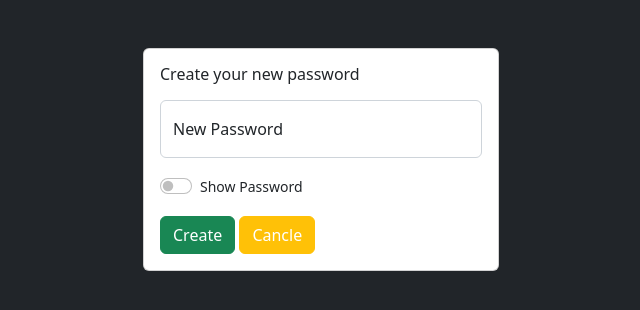
After one commit to Taufik-H/cinamon, a Flask app: page /fpform in a window 1280 px wide. The commit adds this page. Shown: the top 310 px of the page, without its empty margins (319-959 px from the left). Run offline with Flask 2, Linux system fonts and the light colour scheme; some libraries are stand-ins or nearby versions.

Commit message:
forrgpt password page

```diff
--- a/app/auth.py
+++ b/app/auth.py
@@ -58,6 +58,40 @@ def login():
         return redirect(url_for('get_movies_list'))
     return render_template('login.html')
 
+
+@app.route('/forgotpassword',methods=('GET','POST'))
+def forgotpassword():
+  if request.method == 'POST':
+    username = request.form['username']
+    email = request.form['email']
+
+
+    # check username / email
+    cursor = mysql.connection.cursor()
+    cursor.execute('SELECT * FROM user WHERE username=%s OR email=%s',(username,email))
+    data = cursor.fetchone()
+    if data is None:
+      flash('username or password is none','danger')
+    elif  email != data[2]:
+      flash('username or password incorrect','danger')
+    elif  username != data[1]:
+      flash('username or password incorrect','danger')
+    else:
+      return redirect(url_for('fpform'))
+
+  return render_template('forgotpassword.html')
+
+@app.route('/fpform',methods=('GET','POST'))
+def fpform():
+  # if request.method == 'POST':
+  #     password = request.form['password']
+
+  #     cursor = db.cursor()
+  #     cursor.execute('INSERT INTO user VALUES (NULL, %s,%s,%s)',(username,email,generate_password_hash(password)))
+  #     mysql.connection.commit()
+  #     flash('Update password is Done!!','success')
+  return render_template('fpassword.html')
+
 # logout
 @app.route('/logout')
 def logout():
--- /dev/null
+++ b/app/templates/fpassword.html
@@ -0,0 +1,82 @@
+<!DOCTYPE html>
+<html lang="en">
+  <head>
+    <meta charset="utf-8" />
+    <meta name="viewport" content="width=device-width, initial-scale=1" />
+    <title>Forgot Password</title>
+    <link
+      href="https://cdn.jsdelivr.net/npm/bootstrap@5.2.3/dist/css/bootstrap.min.css"
+      rel="stylesheet"
+      integrity="sha384-rbsA2VBKQhggwzxH7pPCaAqO46MgnOM80zW1RWuH61DGLwZJEdK2Kadq2F9CUG65"
+      crossorigin="anonymous"
+    />
+  </head>
+  <body class="bg-dark">
+    <!-- card -->
+    <div class="container">
+      <div class="row justify-content-center mt-5">
+        <div class="col-8 col-md-4 align-self-center">
+          <div class="card">
+            <div class="card-body">
+              <h6>Create your new password</h6>
+              <div class="mt-2">
+                <!-- forms -->
+                <form class="form-floating" method="post">
+                  <div class="form-floating mt-3 mb-3">
+                    <input
+                      type="password"
+                      class="form-control"
+                      id="myInput"
+                      placeholder="mail@example.com"
+                      name="password"
+                    />
+                    <label for="floatingInput">New Password</label>
+                  </div>
+                  <!-- show password -->
+                  <div class="form-check form-switch">
+                    <input
+                      class="form-check-input"
+                      type="checkbox"
+                      role="switch"
+                      id="flexSwitchCheckDefault "
+                      onclick="myFunction()"
+                    />
+                    <label
+                      class="form-check-label"
+                      for="flexSwitchCheckDefault"
+                    >
+                      <small> Show Password</small></label
+                    >
+                  </div>
+                  <button type="submit" class="btn btn-success mt-3">
+                    Create
+                  </button>
+                  <a href="/login" class="btn btn-warning mt-3 text-white"
+                    >Cancle</a
+                  >
+                </form>
+              </div>
+            </div>
+          </div>
+        </div>
+      </div>
+    </div>
+
+    <!-- end card -->
+    <script
+      src="https://cdn.jsdelivr.net/npm/bootstrap@5.2.3/dist/js/bootstrap.bundle.min.js"
+      integrity="sha384-kenU1KFdBIe4zVF0s0G1M5b4hcpxyD9F7jL+jjXkk+Q2h455rYXK/7HAuoJl+0I4"
+      crossorigin="anonymous"
+    ></script>
+    <script>
+      function myFunction() {
+        var x = document.getElementById("myInput");
+        if (x.type === "password") {
+          x.type = "text";
+        } else {
+          x.type = "password";
+        }
+      }
+    </script>
+  </body>
+</html>
```
Also changed, not shown: app/templates/forgotpassword.html (added, +81 -0 lines), app/templates/mylist.html (+7 -3 lines).
